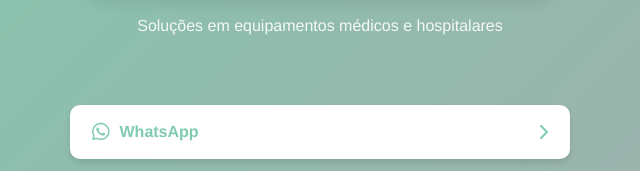
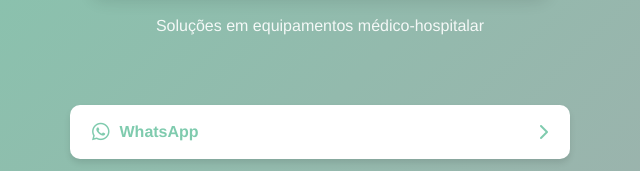
Before and after one commit to jadetrubert/hbl, a plain HTML site: page index.html in a window 1280 px wide. Shown: the part 286-457 px from the top of the page, 320-960 px from the left. Drawn offline with Linux system fonts and the light colour scheme.

Commit message:
Update p

```diff
--- a/index.html
+++ b/index.html
@@ -238,7 +238,7 @@
           <img src="logo.png" alt="HBL Equipamentos Hospitalares" onerror="this.style.display='none'; this.parentNode.innerHTML='HBL Equipamentos<br>Hospitalares'; this.parentNode.style.fontSize='24px'; this.parentNode.style.color='#7fcbae'; this.parentNode.style.fontWeight='bold';">
         </div>
       </div>
-      <p class="description">Soluções em equipamentos médicos e hospitalares</p>
+      <p class="description">Soluções em equipamentos médico-hospitalar</p>
     </div>
 
     <div class="links">
```
